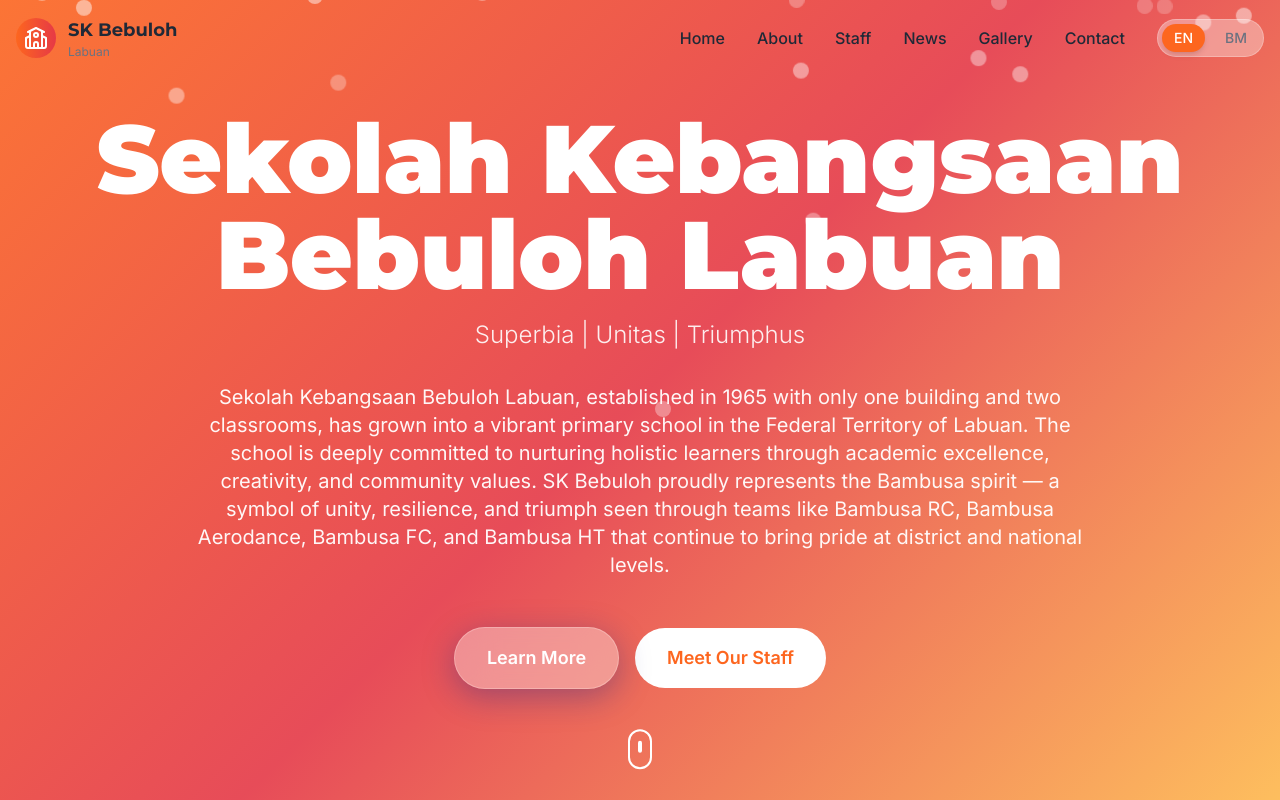
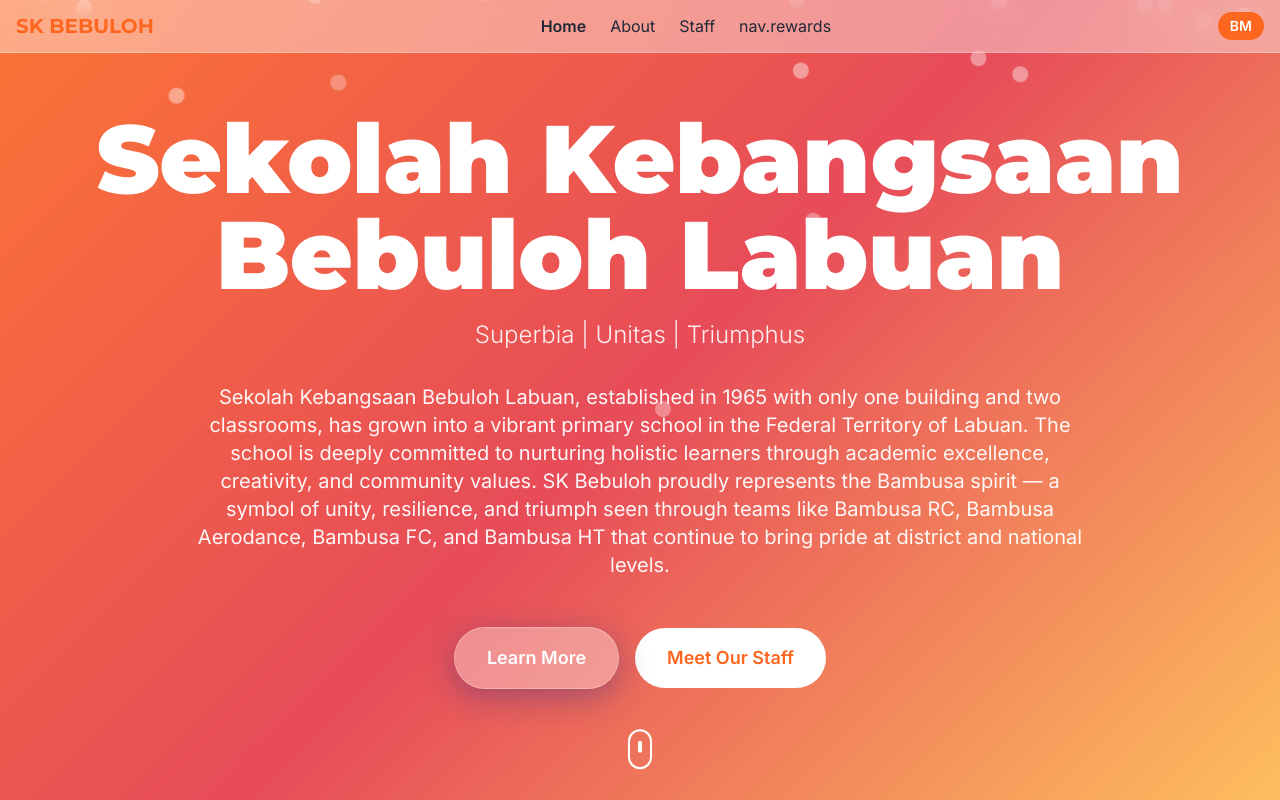
Before and after one commit to ngalang290898-svg/sk-bebuloh-website_update, a Next.js app: page / in a window 1280 px wide. Shown: the top 800 px of the page. Built offline with nearby package versions, Linux system fonts and the light colour scheme.

Commit message:
Update Navbar.tsx

```diff
--- a/components/Navbar.tsx
+++ b/components/Navbar.tsx
@@ -1,115 +1,79 @@
-'use client';
+"use client";
 
-import { useState, useEffect } from 'react';
-import { motion, AnimatePresence } from 'framer-motion';
-import { useLanguage } from '@/lib/i18n';
-import { Menu, X, School } from 'lucide-react';
-import LanguageToggle from './LanguageToggle';
+import Link from "next/link";
+import { useLanguage } from "@/lib/i18n";
+import { usePathname } from "next/navigation";
+import { useState } from "react";
 
 export default function Navbar() {
-  const [isScrolled, setIsScrolled] = useState(false);
-  const [isMobileMenuOpen, setIsMobileMenuOpen] = useState(false);
-  const { t } = useLanguage();
+  const { language, t, setLanguage } = useLanguage();
+  const pathname = usePathname();
+  const [menuOpen, setMenuOpen] = useState(false);
 
-  useEffect(() => {
-    const handleScroll = () => {
-      setIsScrolled(window.scrollY > 10);
-    };
-    window.addEventListener('scroll', handleScroll);
-    return () => window.removeEventListener('scroll', handleScroll);
-  }, []);
-
-  const navItems = [
-    { key: 'nav.home', href: '/' },
-    { key: 'nav.about', href: '/about' },
-    { key: 'nav.staff', href: '/staff' },
-    { key: 'nav.news', href: '/news' },
-    { key: 'nav.gallery', href: '/gallery' },
-    { key: 'nav.contact', href: '/contact' },
+  const navLinks = [
+    { href: "", label: t("nav.home") },
+    { href: "about", label: t("nav.about") },
+    { href: "staff", label: t("nav.staff") },
+    { href: "rewards", label: t("nav.rewards") },
   ];
 
+  const toggleLanguage = () => {
+    setLanguage(language === "ms" ? "en" : "ms");
+  };
+
   return (
-    <motion.nav
-      initial={{ y: -100 }}
-      animate={{ y: 0 }}
-      className={`fixed top-0 left-0 right-0 z-50 transition-all duration-300 ${
-        isScrolled
-          ? 'glass-effect shadow-lg py-2'
-          : 'bg-transparent py-4'
+    <nav className="w-full fixed top-0 left-0 z-50 bg-white/40 backdrop-blur-lg border-b border-glass-border">
+      <div className="container mx-auto px-4 py-3 flex justify-between items-center">
+        <Link href={`/${language}`} className="font-montserrat font-bold text-xl text-primary">
+          SK BEBULOH
+        </Link>
+
+        <div className="hidden md:flex gap-6">
+          {navLinks.map((link, idx) => (
+            <Link
+              key={idx}
+              href={`/${language}/${link.href}`}
+              className={`text-text-primary hover:text-primary transition ${
+                pathname.endsWith(link.href) ? "text-primary font-semibold" : ""
               }`}
             >
-      <div className="container mx-auto px-4">
-        <div className="flex items-center justify-between">
-          {/* Logo */}
-          <motion.div
-            className="flex items-center space-x-3"
-            whileHover={{ scale: 1.05 }}
-          >
-            <div className="w-10 h-10 bg-gradient-to-r from-primary to-accent-red rounded-full flex items-center justify-center">
-              <School className="w-6 h-6 text-white" />
-            </div>
-            <div>
-              <h1 className="font-montserrat font-bold text-lg text-text-primary">
-                SK Bebuloh
-              </h1>
-              <p className="text-xs text-text-secondary">Labuan</p>
-            </div>
-          </motion.div>
-
-          {/* Desktop Navigation */}
-          <div className="hidden md:flex items-center space-x-8">
-            {navItems.map((item) => (
-              <motion.a
-                key={item.key}
-                href={item.href}
-                className="font-medium text-text-primary hover:text-primary transition-colors"
-                whileHover={{ scale: 1.05 }}
-                whileTap={{ scale: 0.95 }}
-              >
-                {t(item.key)}
-              </motion.a>
+              {link.label}
+            </Link>
           ))}
-            <LanguageToggle />
         </div>
 
-          {/* Mobile Menu Button */}
-          <div className="flex md:hidden items-center space-x-4">
-            <LanguageToggle />
+        {/* Language Toggle */}
         <button
-              onClick={() => setIsMobileMenuOpen(!isMobileMenuOpen)}
-              className="p-2 text-text-primary"
+          onClick={toggleLanguage}
+          className="px-3 py-1 rounded-full bg-primary text-white font-semibold text-sm hover:opacity-90"
         >
-              {isMobileMenuOpen ? <X size={24} /> : <Menu size={24} />}
+          {language === "ms" ? "EN" : "BM"}
+        </button>
+
+        {/* Mobile Menu Toggle */}
+        <button
+          className="md:hidden text-primary ml-2"
+          onClick={() => setMenuOpen(!menuOpen)}
+        >
+          ☰
         </button>
       </div>
-        </div>
 
-        {/* Mobile Navigation */}
-        <AnimatePresence>
-          {isMobileMenuOpen && (
-            <motion.div
-              initial={{ opacity: 0, height: 0 }}
-              animate={{ opacity: 1, height: 'auto' }}
-              exit={{ opacity: 0, height: 0 }}
-              className="md:hidden mt-4 glass-effect rounded-2xl overflow-hidden"
+      {/* Mobile Menu */}
+      {menuOpen && (
+        <div className="md:hidden bg-white/80 backdrop-blur-lg px-6 py-4 flex flex-col gap-3">
+          {navLinks.map((link, idx) => (
+            <Link
+              key={idx}
+              href={`/${language}/${link.href}`}
+              className="text-text-primary font-medium"
+              onClick={() => setMenuOpen(false)}
             >
-              <div className="p-4 space-y-4">
-                {navItems.map((item) => (
-                  <motion.a
-                    key={item.key}
-                    href={item.href}
-                    className="block font-medium text-text-primary hover:text-primary transition-colors py-2"
-                    onClick={() => setIsMobileMenuOpen(false)}
-                    whileHover={{ x: 10 }}
-                  >
-                    {t(item.key)}
-                  </motion.a>
+              {link.label}
+            </Link>
           ))}
         </div>
-            </motion.div>
       )}
-        </AnimatePresence>
-      </div>
-    </motion.nav>
+    </nav>
   );
 }
```
Lines whose indentation alone changed are shown as unchanged.
